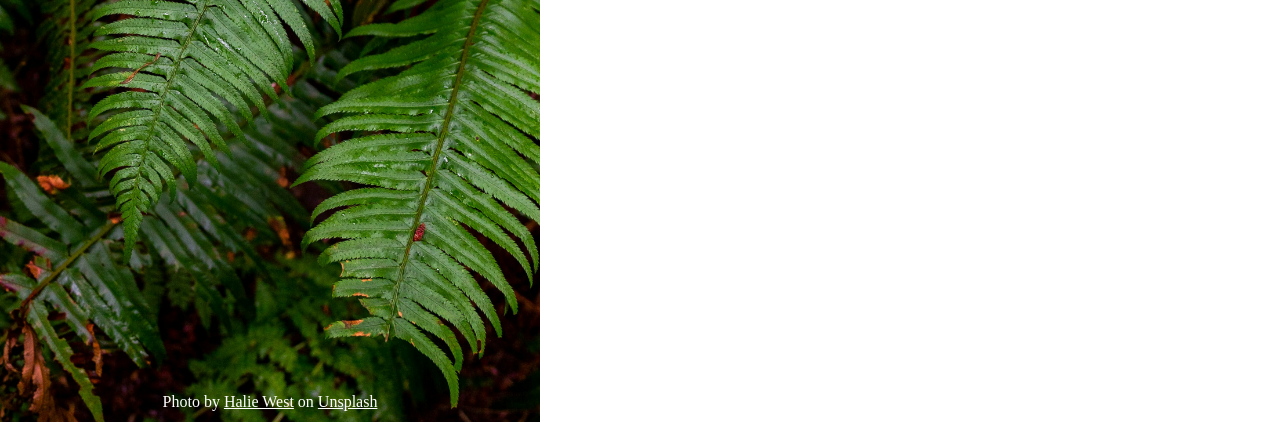
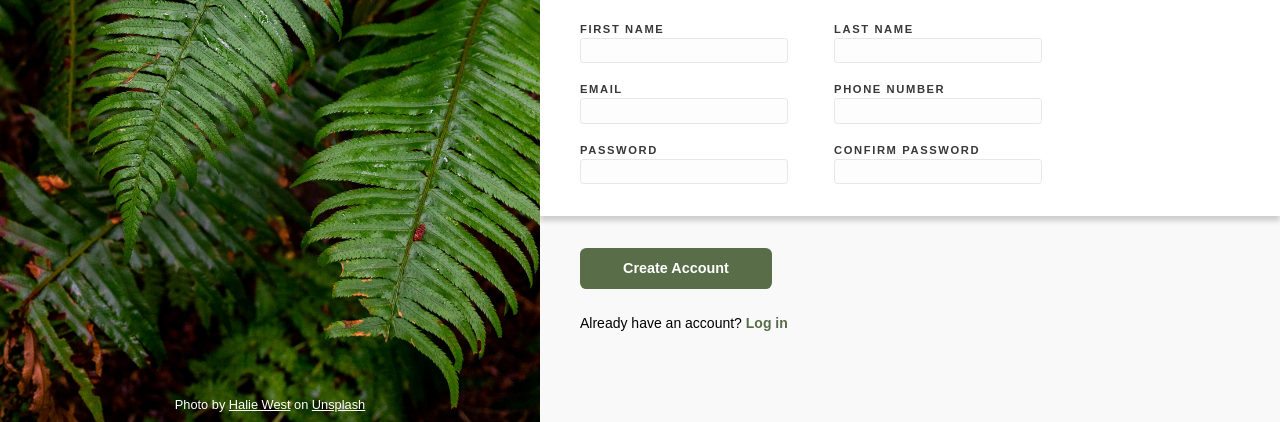
Before and after one commit to MatiasBastarrica/sign-up-form-top, a plain HTML site: page index.html in a window 1280 px wide. Shown: the part 378-800 px from the top of the page. Drawn offline with Linux system fonts and the light colour scheme.

Commit message:
Finish the main content section

```diff
--- a/index.html
+++ b/index.html
@@ -38,6 +38,8 @@
         <form action="" method="post">
           <div class="form-section">
             <h2>Let's do this!</h2>
+            <div class="inputs-container">
+              <div class="row">
                 <div class="form-input-container">
                   <label for="first-name">First name</label>
                   <input type="text" id="first-name" />
@@ -46,6 +48,8 @@
                   <label for="last-name">Last name</label>
                   <input type="text" id="last-name" />
                 </div>
+              </div>
+              <div class="row">
                 <div class="form-input-container">
                   <label for="email">Email</label>
                   <input type="email" id="email" />
@@ -54,6 +58,8 @@
                   <label for="phone-number">Phone Number</label>
                   <input type="tel" id="phone-number" />
                 </div>
+              </div>
+              <div class="row">
                 <div class="form-input-container">
                   <label for="psw">Password</label>
                   <input type="password" id="psw" />
@@ -61,6 +67,8 @@
                 <div class="form-input-container">
                   <label for="confirm-pwd">Confirm Password</label>
                   <input type="password" id="confirm-pwd" />
+                </div>
+              </div>
             </div>
           </div>
           <button type="submit">Create Account</button>
--- a/styles.css
+++ b/styles.css
@@ -57,6 +57,11 @@ a {
 
 /* ### */
 
+body {
+  font-family: sans-serif;
+  background-color: #d1d0d020;
+}
+
 h1 {
   font-family: "norsebold";
   font-size: 5rem;
@@ -69,6 +74,8 @@ h1 {
   display: flex;
   min-height: 100vh;
 }
+
+/* ## SIDEBAR SECITON ## */
 
 .sidebar-section {
   flex-shrink: 0;
@@ -105,4 +112,109 @@ h1 {
 
 .bg-credit {
   margin-top: auto;
+  font-size: 0.8rem;
 }
+
+/* ## SIGN UP MAIN CONTENT ## */
+
+.content-section {
+  flex-grow: 1;
+}
+
+.description-container {
+  margin-top: 7rem;
+  font-size: 1.125rem;
+  font-weight: bold;
+  line-height: 1.4;
+  width: 64ch;
+  padding: 3rem 2.5rem;
+}
+
+.description-container > * + * {
+  margin-top: 1.5rem;
+}
+
+.form-section {
+  background-color: white;
+  padding: 1rem 2.5rem 2rem;
+  box-shadow: 0px 5px 5px 0px rgba(87, 87, 87, 0.27);
+}
+
+.form-section > * + * {
+  margin-top: 1.5rem;
+}
+
+.form-section h2 {
+  font-size: 1.325rem;
+}
+
+.inputs-container {
+  width: 70%;
+}
+
+.inputs-container > * + * {
+  margin-top: 1.125rem;
+}
+
+.row {
+  display: flex;
+  flex-wrap: wrap;
+  justify-content: space-between;
+}
+
+.form-input-container {
+  flex-basis: 45%;
+  display: flex;
+  flex-direction: column;
+}
+
+.form-input-container label {
+  text-transform: uppercase;
+  font-size: 0.7rem;
+  font-weight: 600;
+  color: #383838;
+  letter-spacing: 0.1rem;
+}
+
+.form-input-container input {
+  padding-inline-start: 0.8rem;
+  font-size: 0.9rem;
+  border: 1px solid var(--input-default-clr);
+  border-radius: 0.2rem;
+  background-color: #f1f1f12a;
+}
+
+.form-input-container input:invalid {
+  border-color: #d97c7c;
+}
+
+.form-input-container input:focus {
+  border-color: rgb(137, 212, 255);
+  box-shadow: 3px 3px 5px rgb(61, 61, 61);
+}
+
+.content-section form button {
+  margin-top: 2rem;
+  margin-inline-start: 2.5rem;
+  background-color: var(--accent-clr);
+  color: white;
+  padding: 0.6rem 1rem;
+  text-align: center;
+  border: none;
+  border-radius: 0.4rem;
+  width: 12rem;
+  font-weight: bold;
+  font-size: 0.9rem;
+  cursor: pointer;
+}
+
+.content-section p:last-child {
+  margin-top: 1.5rem;
+  margin-inline-start: 2.5rem;
+  font-size: 0.875rem;
+}
+
+.content-section p:last-child a {
+  text-decoration: none;
+  font-weight: bold;
+}
```
Lines whose indentation alone changed are shown as unchanged.
